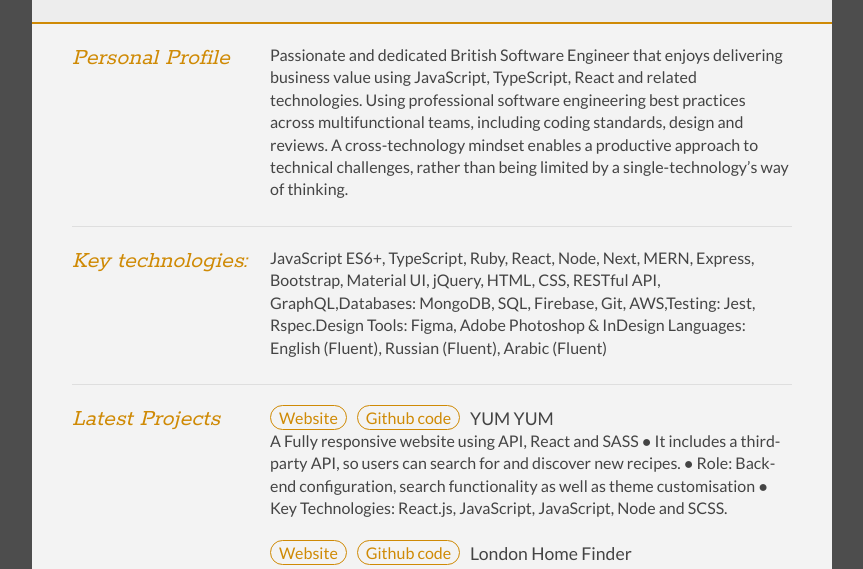
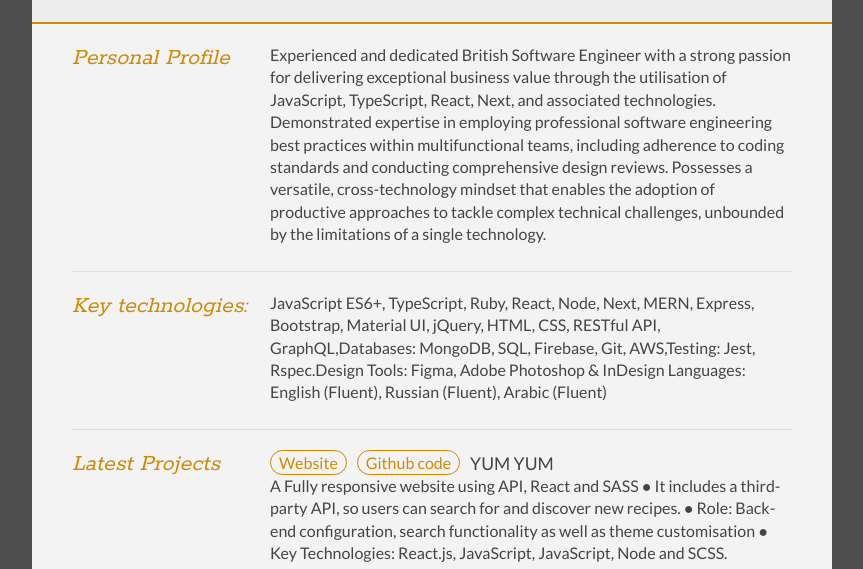
Before and after one commit to caeserlondon/On-line-CV, a website: page index.html in a window 1280 px wide. Shown: the part 154-723 px from the top of the page, without its empty margins (208-1071 px from the left). Drawn offline with Linux system fonts and the light colour scheme.

Commit message:
Updating the CV

```diff
--- a/index.html
+++ b/index.html
@@ -61,14 +61,16 @@
 
 						<div class="sectionContent">
 							<p>
-								Passionate and dedicated British Software Engineer that enjoys
-								delivering business value using JavaScript, TypeScript, React
-								and related technologies. Using professional software
-								engineering best practices across multifunctional teams,
-								including coding standards, design and reviews. A
-								cross-technology mindset enables a productive approach to
-								technical challenges, rather than being limited by a
-								single-technology’s way of thinking.
+								Experienced and dedicated British Software Engineer with a
+								strong passion for delivering exceptional business value through
+								the utilisation of JavaScript, TypeScript, React, Next, and
+								associated technologies. Demonstrated expertise in employing
+								professional software engineering best practices within
+								multifunctional teams, including adherence to coding standards
+								and conducting comprehensive design reviews. Possesses a
+								versatile, cross-technology mindset that enables the adoption of
+								productive approaches to tackle complex technical challenges,
+								unbounded by the limitations of a single technology.
 							</p>
 						</div>
 					</article>
```
